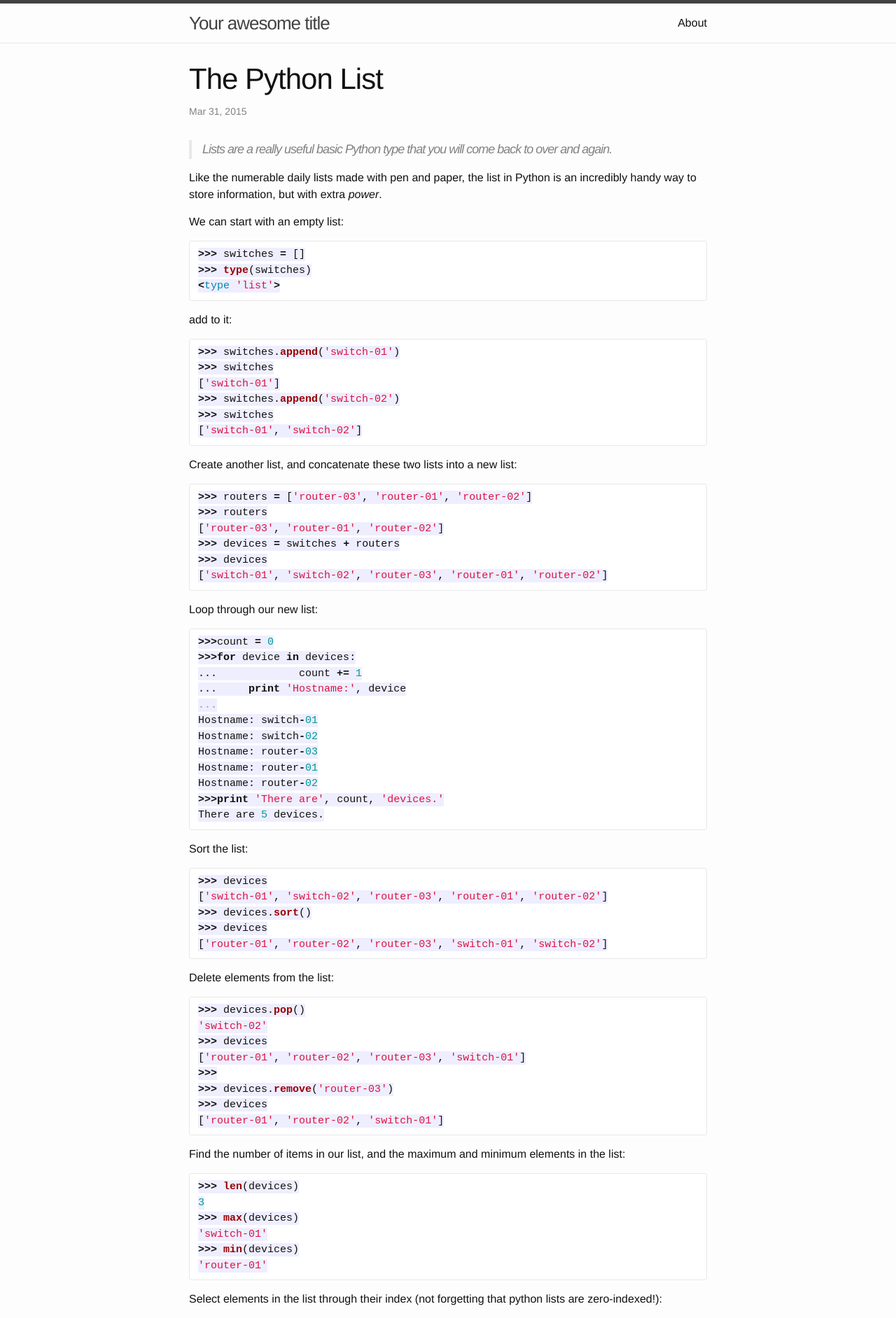
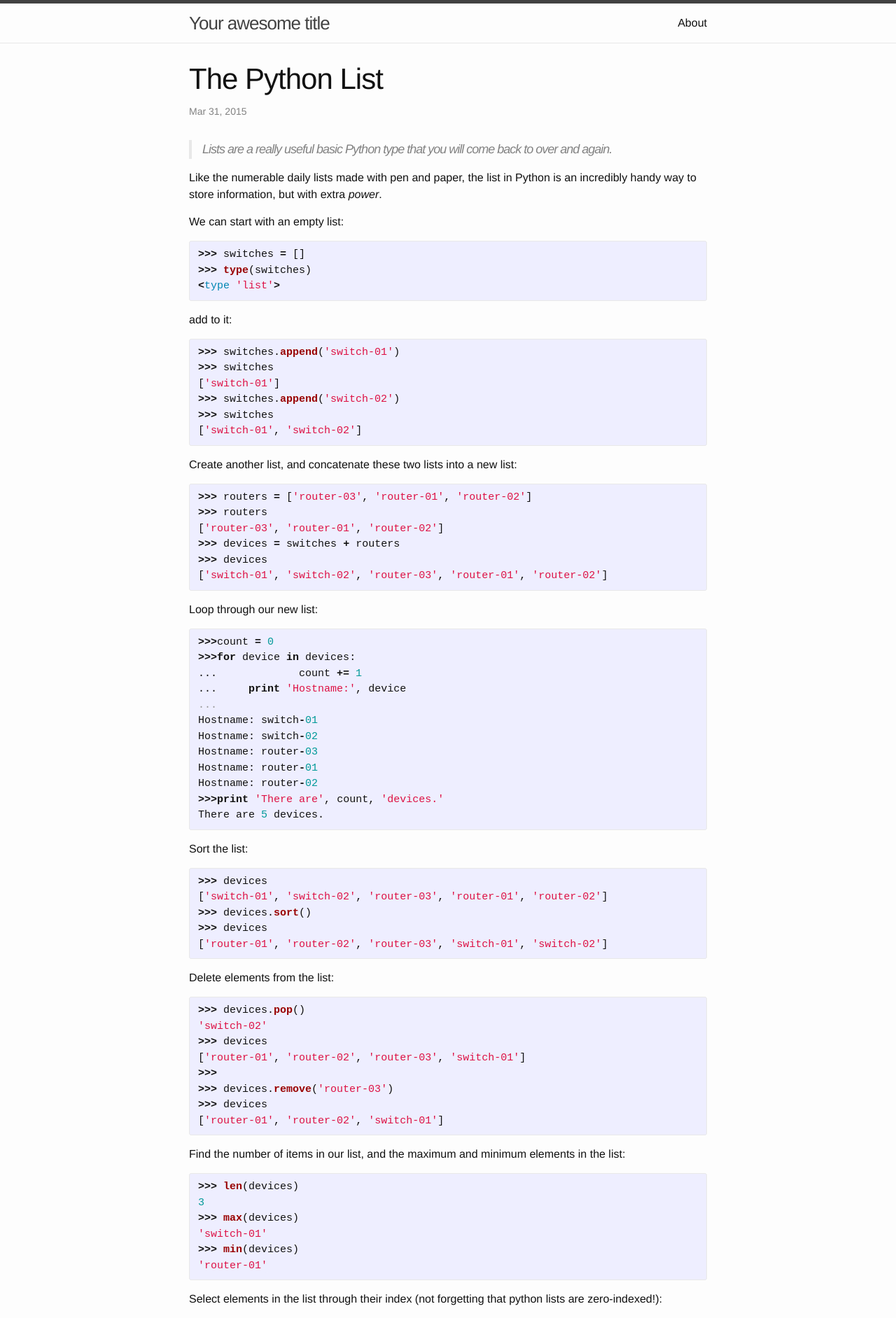
Before and after one commit to robphoenix/bordeltabernacle.github.io, a Jekyll site: the page built from _posts/2015-03-31-the-python-list.md, in a window 1280 px wide. Shown: the top 1883 px of the page at 70% size. Built offline with Jekyll 4.4.1, drawn with Linux system fonts in a browser that asks for light colours.

Commit message:
okay, so you don't need to build & serve, just commit & push. And it looks like regular markdown code highlight doesn't work, though I'm probably missing something

````diff
--- a/_posts/2015-03-31-the-python-list.md
+++ b/_posts/2015-03-31-the-python-list.md
@@ -10,31 +10,31 @@ categories: python
 Like the numerable daily lists made with pen and paper, the list in Python is an incredibly handy way to store information, but with extra *power*.
 
 We can start with an empty list:
-```python
+{% highlight python %}
 >>> switches = []
 >>> type(switches)
 <type 'list'>
-```
+{% endhighlight %}
 add to it:
-```python
+{% highlight python %}
 >>> switches.append('switch-01')
 >>> switches
 ['switch-01']
 >>> switches.append('switch-02')
 >>> switches
 ['switch-01', 'switch-02']
-```
+{% endhighlight %}
 Create another list, and concatenate these two lists into a new list:
-```python
+{% highlight python %}
 >>> routers = ['router-03', 'router-01', 'router-02']
 >>> routers
 ['router-03', 'router-01', 'router-02']
 >>> devices = switches + routers
 >>> devices
 ['switch-01', 'switch-02', 'router-03', 'router-01', 'router-02']
-```
+{% endhighlight %}
 Loop through our new list:
-```python
+{% highlight python %}
 >>>count = 0
 >>>for device in devices:
 ...		count += 1
@@ -47,17 +47,17 @@ Hostname: router-01
 Hostname: router-02
 >>>print 'There are', count, 'devices.'
 There are 5 devices.
-```
+{% endhighlight %}
 Sort the list:
-```python
+{% highlight python %}
 >>> devices
 ['switch-01', 'switch-02', 'router-03', 'router-01', 'router-02']
 >>> devices.sort()
 >>> devices
 ['router-01', 'router-02', 'router-03', 'switch-01', 'switch-02']
-```
+{% endhighlight %}
 Delete elements from the list:
-```python
+{% highlight python %}
 >>> devices.pop()
 'switch-02'
 >>> devices
@@ -66,23 +66,23 @@ Delete elements from the list:
 >>> devices.remove('router-03')
 >>> devices
 ['router-01', 'router-02', 'switch-01']
-```
+{% endhighlight %}
 Find the number of items in our list, and the maximum and minimum elements in the list:
-```python
+{% highlight python %}
 >>> len(devices)
 3
 >>> max(devices)
 'switch-01'
 >>> min(devices)
 'router-01'
-```
+{% endhighlight %}
 Select elements in the list through their index (not forgetting that python lists are zero-indexed!):
-```python
+{% highlight python %}
 >>> devices[0]
 'router-01'
 >>> devices[1]
 'router-02'
-```
+{% endhighlight %}
 Lists can be really useful as an interim holding bay while parsing a file, or extracting information from a directory, such as a folder of *show run* or *show version* files.
 
 This brief summary really is brief and pulls heavily from others:
````
